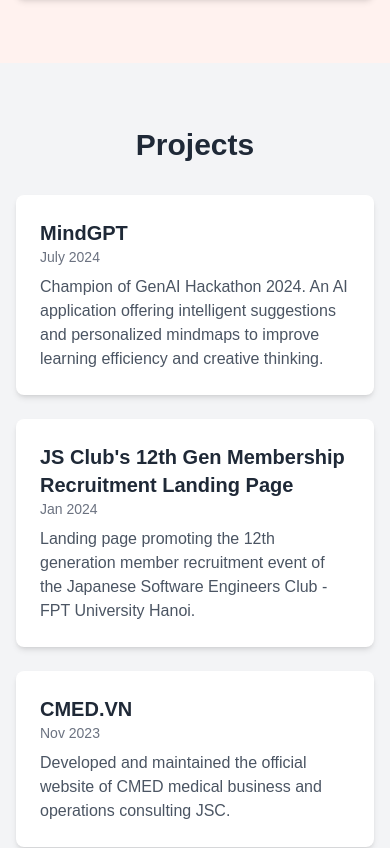
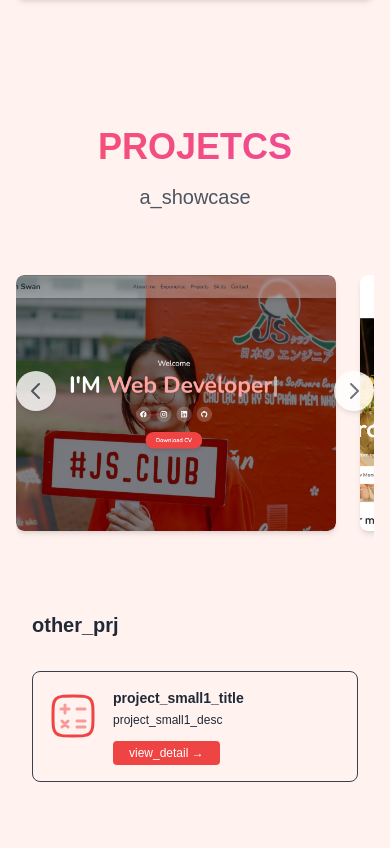
Before and after one commit to NguyenSwan/my_portfolio, a React (Create React App) app: page / in a window 390 px wide. Shown: the part 3160-4008 px from the top of the page. Built offline with nearby package versions, Linux system fonts and the light colour scheme.

Commit message:
fix Projects page

```diff
--- a/src/components/Project.js
+++ b/src/components/Project.js
@@ -1,26 +1,173 @@
 import { useTranslation } from 'react-i18next';
+import { useRef } from 'react';
 
 function Projects() {
   const { t } = useTranslation();
+  const largeScrollRef = useRef(null);
+
+  // Function để scroll left/right cho large
+  const scrollLeft = (ref) => {
+    if (ref.current) {
+      ref.current.scrollBy({ left: -320, behavior: 'smooth' });
+    }
+  };
+
+  const scrollRight = (ref) => {
+    if (ref.current) {
+      ref.current.scrollBy({ left: 320, behavior: 'smooth' });
+    }
+  };
+
+  // Danh sách project lớn (chỉ ảnh, hover hiện info với overlay nhẹ)
+  const largeProjects = [
+    {
+      title: t('prj_portfolio'),
+      date: t('prj_portfolio_date'),
+      desc: t('prj_portfolio_des'),
+      image: './porfolio.png', // Thay bằng ảnh thực
+      link: './home'
+    },
+    {
+      title: t('prj_cake'),
+      date: t('prj_cake_date'),
+      desc: t('prj_cake_des'),
+      image: './cakewebsite.png',
+      link: 'https://github.com/NguyenSwan/cake-website'
+    },
+    {
+      title: t('prj_ope'),
+      date: t('prj_ope_date'),
+      desc: t('prj_ope_des'),
+      image: './operator.png',
+      link: ''
+    },
+    {
+      title: t('prj_on_thi'),
+      date: t('prj_on_thi_date'),
+      desc: t('prj_on_thi_des'),
+      image: './on_bang_lai.png',
+      link: 'https://github.com/NguyenSwan/on-thi-bang-lai'
+    },
+  ];
+
+  // Danh sách project nhỏ (vertical scroll, như hình)
+  const smallProjects = [
+    {
+      title: t('project_small1_title'),
+      desc: t('project_small1_desc'),
+      icon: './icons/calculator.svg',
+      link: 'https://calculator-lyx5hs32d-swans-projects-59b1ffe2.vercel.app/'
+    },
+  ];
 
   return (
-    <section id="projects" className="py-16 px-4 max-w-6xl mx-auto bg-gray-100 dark:bg-gray-800 transition-all duration-300">
-      <h2 className="text-3xl font-bold mb-8 text-center text-gray-800 dark:text-white">{t('projects')}</h2>
-      <div className="grid grid-cols-1 md:grid-cols-2 lg:grid-cols-3 gap-6">
-        <div className="p-6 bg-white dark:bg-gray-700 rounded-lg shadow-md hover:shadow-xl transition-all duration-300 transform hover:-translate-y-1">
-          <h3 className="text-xl font-semibold text-gray-800 dark:text-white">{t('project_mindgpt_title')}</h3>
-          <p className="text-sm text-gray-500 dark:text-gray-400">{t('project_mindgpt_date')}</p>
-          <p className="mt-2 text-gray-600 dark:text-gray-300">{t('project_mindgpt_desc')}</p>
+    <section id="projects" className="py-16 px-4 max-w-6xl mx-auto dark:bg-gray-800 transition-all duration-300">
+      <div className="about-me text-center mb-16">
+        <h1 className="title text-4xl md:text-5xl font-bold mb-4 text-gray-800 dark:text-white bg-gradient-to-r from-[#F75270] to-pink-500 bg-clip-text text-transparent dark:from-pink-300 dark:to-rose-400">
+          {t(`PROJETCS`)}
+        </h1>
+        <p className="subtitle text-xl text-gray-600 dark:text-gray-300">
+            {t('a_showcase')}
+        </p>
+      </div>
+
+      {/* Phần project lớn - Horizontal scroll với arrows, chỉ ảnh, overlay nhẹ */}
+      <div className="mb-12 relative">
+        <div className="flex items-center">
+          {/* Nút trái */}
+          <button
+            onClick={() => scrollLeft(largeScrollRef)}
+            className="absolute left-0 z-10 p-2 bg-white dark:bg-gray-700 rounded-full shadow-md hover:shadow-lg transition-all duration-300 opacity-80 hover:opacity-100 -translate-y-1/2"
+          >
+            <svg className="w-6 h-6 text-gray-600 dark:text-white" fill="none" stroke="currentColor" viewBox="0 0 24 24">
+              <path strokeLinecap="round" strokeLinejoin="round" strokeWidth={2} d="M15 19l-7-7 7-7" />
+            </svg>
+          </button>
+
+          {/* Scroll container large */}
+          <div
+            ref={largeScrollRef}
+            className="flex overflow-x-auto space-x-6 pb-4 scrollbar-hide w-full no-scrollbar"
+            style={{ scrollbarWidth: 'none', msOverflowStyle: 'none' }}
+          >
+            {largeProjects.map((project, index) => (
+              <div
+                key={index}
+                className="flex-shrink-0 w-80 relative overflow-hidden rounded-lg shadow-md hover:shadow-xl transition-all duration-300 group cursor-pointer"
+                onClick={() => window.open(project.link, '_blank')}
+              >
+                <img
+                  src={project.image}
+                  alt={project.title}
+                  className="w-full h-64 object-cover rounded-lg"
+                />
+                {/* Hover overlay nhẹ - opacity thấp hơn để không che hết ảnh */}
+                <div className="absolute inset-0 bg-black bg-opacity-0 group-hover:bg-opacity-80 transition-all duration-300 flex flex-col justify-end p-4 opacity-0 group-hover:opacity-100">
+                  <h3 className="text-white font-semibold text-lg mb-1">{project.title}</h3>
+                  <p className="text-gray-300 text-sm mb-2">{project.date}</p>
+                  <p className="text-gray-200 text-sm mb-4 line-clamp-2">{project.desc}</p>
+                  <a
+                    href={project.link}
+                    target="_blank"
+                    rel="noopener noreferrer"
+                    className="bg-blue-500 hover:bg-blue-600 text-white px-3 py-1 rounded text-sm self-start"
+                  >
+                    {t('view_detail')} →
+                  </a>
+                </div>
+              </div>
+            ))}
+          </div>
+
+          {/* Nút phải */}
+          <button
+            onClick={() => scrollRight(largeScrollRef)}
+            className="absolute right-0 z-10 p-2 bg-white dark:bg-gray-700 rounded-full shadow-md hover:shadow-lg transition-all duration-300 opacity-80 hover:opacity-100 -translate-y-1/2"
+          >
+            <svg className="w-6 h-6 text-gray-600 dark:text-white" fill="none" stroke="currentColor" viewBox="0 0 24 24">
+              <path strokeLinecap="round" strokeLinejoin="round" strokeWidth={2} d="M9 5l7 7-7 7" />
+            </svg>
+          </button>
         </div>
-        <div className="p-6 bg-white dark:bg-gray-700 rounded-lg shadow-md hover:shadow-xl transition-all duration-300 transform hover:-translate-y-1">
-          <h3 className="text-xl font-semibold text-gray-800 dark:text-white">{t('project_jsclub_recruitment_title')}</h3>
-          <p className="text-sm text-gray-500 dark:text-gray-400">{t('project_jsclub_recruitment_date')}</p>
-          <p className="mt-2 text-gray-600 dark:text-gray-300">{t('project_jsclub_recruitment_desc')}</p>
+      </div>
+
+      {/* Phần Other Projects - Đồng nhất màu đen tối (bg-gray-900 cho toàn bộ, cards bg-gray-800 cho tương phản nhẹ) */}
+      <div className="relative">
+        {/* Thanh tiêu đề đen đồng nhất */}
+        <div className="p-4 rounded-t-lg flex justify-between items-center mb-0">
+          <h3 className="text-xl font-semibold">{t('other_prj')}</h3>
         </div>
-        <div className="p-6 bg-white dark:bg-gray-700 rounded-lg shadow-md hover:shadow-xl transition-all duration-300 transform hover:-translate-y-1">
-          <h3 className="text-xl font-semibold text-gray-800 dark:text-white">{t('project_cmed_title')}</h3>
-          <p className="text-sm text-gray-500 dark:text-gray-400">{t('project_cmed_date')}</p>
-          <p className="mt-2 text-gray-600 dark:text-gray-300">{t('project_cmed_desc')}</p>
+
+        {/* Container vertical scroll - đồng nhất bg-gray-900, text trắng */}
+        <div className="rounded-b-lg overflow-y-auto max-h-96 scrollbar-thin scrollbar-thumb-gray-600 p-4 space-y-4">
+          {smallProjects.map((project, index) => (
+            <div
+              key={index}
+              className="flex items-start space-x-4 p-4 rounded-lg transition-all duration-300 cursor-pointer border border-gray-700 hover:border-red-500"
+              onClick={() => window.open(project.link, '_blank')}
+            >
+              {/* Icon nhỏ */}
+              <img
+                src={project.icon}
+                alt={project.title}
+                className="w-12 h-12 object-cover rounded flex-shrink-0 mt-1"
+              />
+
+              {/* Nội dung */}
+              <div className="flex-1 min-w-0">
+                <h4 className="font-semibold text-sm mb-1 line-clamp-1">{project.title}</h4>
+                <p className="text-xs line-clamp-2 mb-3">{project.desc}</p>
+                <a
+                  href={project.link}
+                  target="_blank"
+                  rel="noopener noreferrer"
+                  className="bg-red-500 hover:bg-red-600 text-white px-4 py-1 rounded text-xs inline-block"
+                >
+                  {t('view_detail')} →
+                </a>
+              </div>
+            </div>
+          ))}
         </div>
       </div>
     </section>
```
